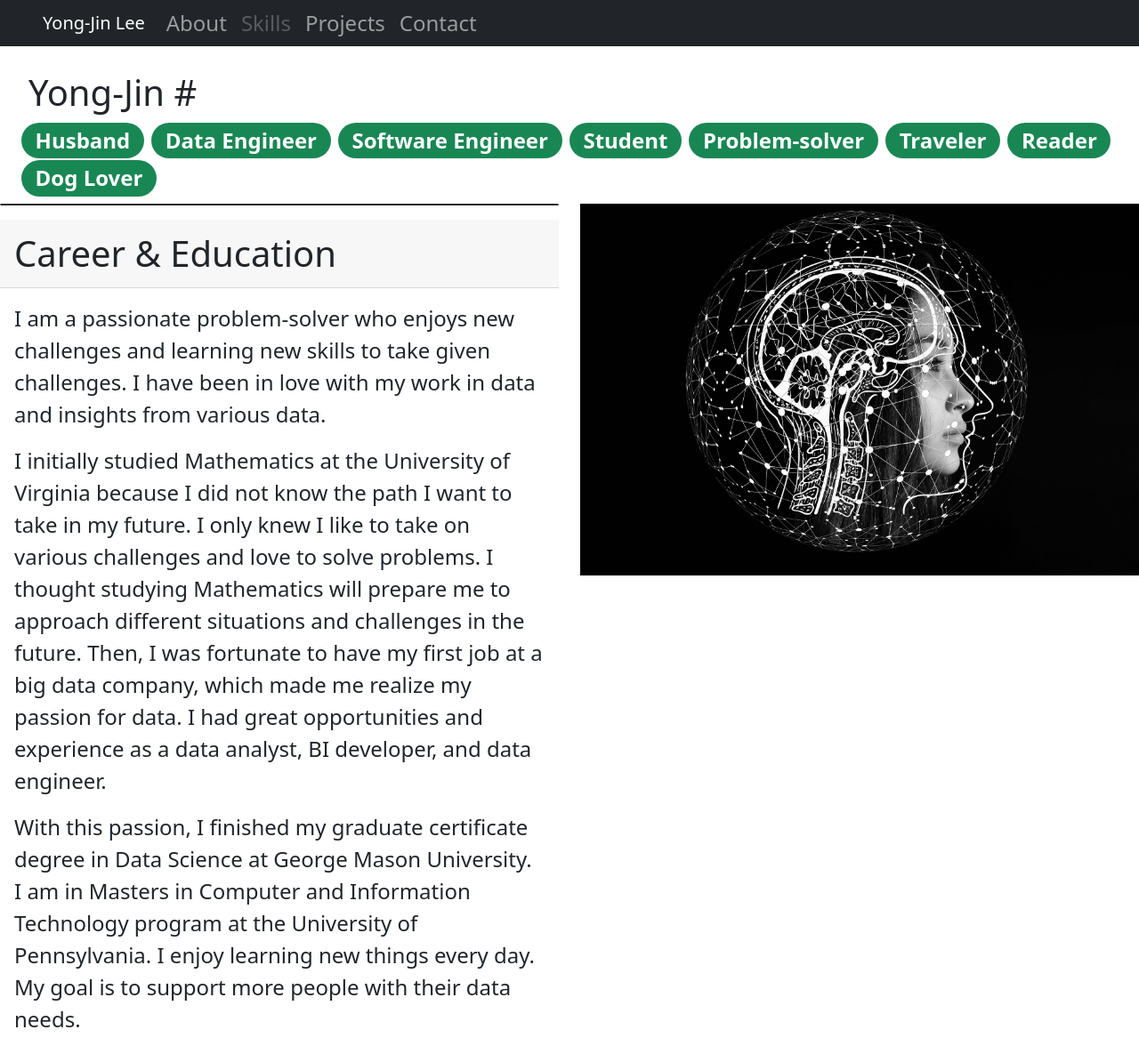
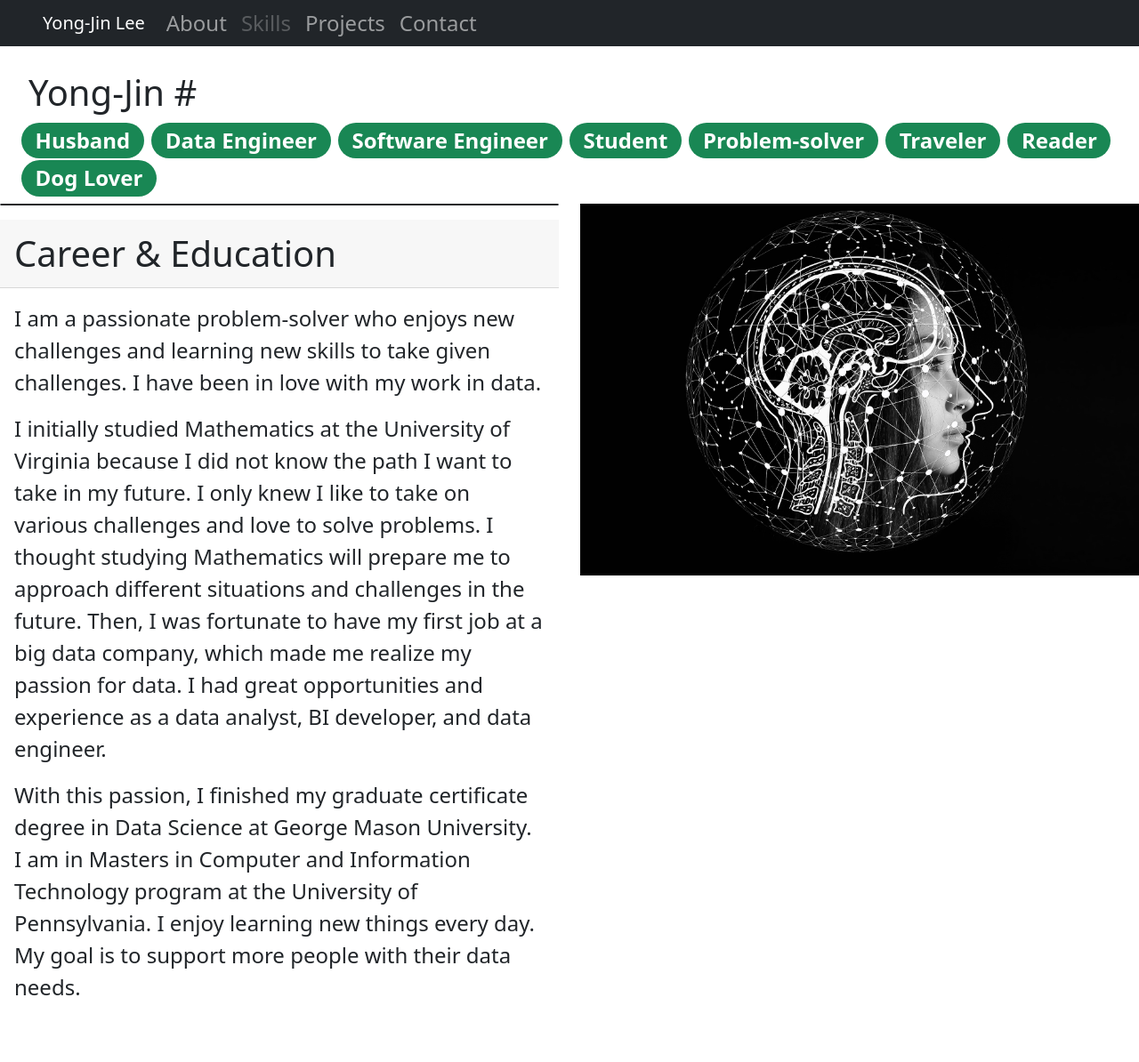
Before and after one commit to yj-lee0503/yj-lee0503.github.io, a Jekyll site: the page built from about.html, in a window 1280 px wide and 1196 px high. Shown: the whole window at 89% size. Built offline with Jekyll 4.4.1, drawn with Linux system fonts in a browser that asks for light colours; nearby versions of some CDN libraries; comment, search, counter and statistics services are not loaded.

Commit message:
edit about page

```diff
--- a/about.html
+++ b/about.html
@@ -25,7 +25,7 @@ layout: default
             <div class="card-body">
                 <p>
                     I am a passionate problem-solver who enjoys new challenges and learning new skills to take given challenges.
-                    I have been in love with my work in data and insights from various data.
+                    I have been in love with my work in data.
                 </p>
                 <p>
                     I initially studied Mathematics at the University of Virginia because I did not know the path I want to take in my future.
```
